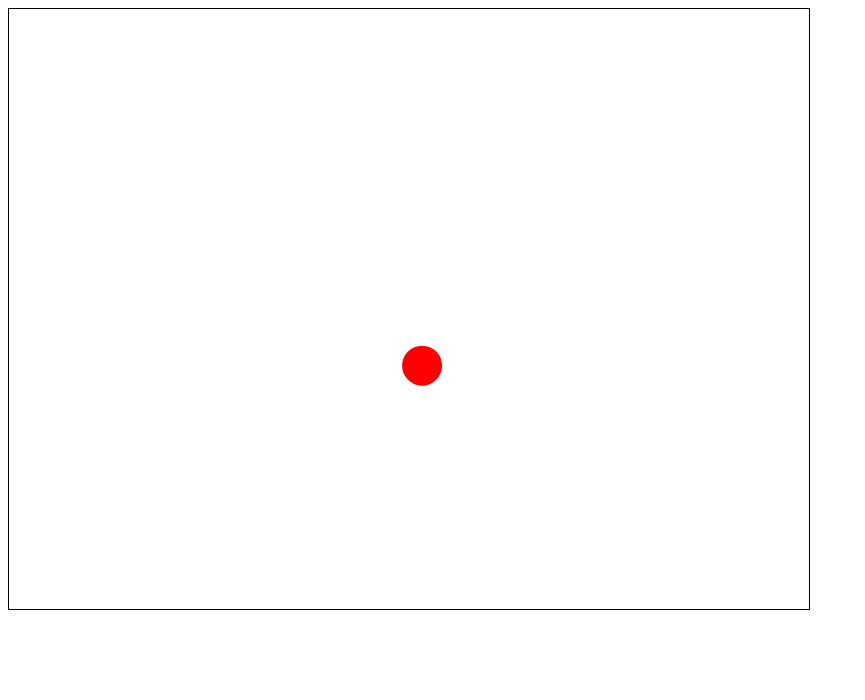
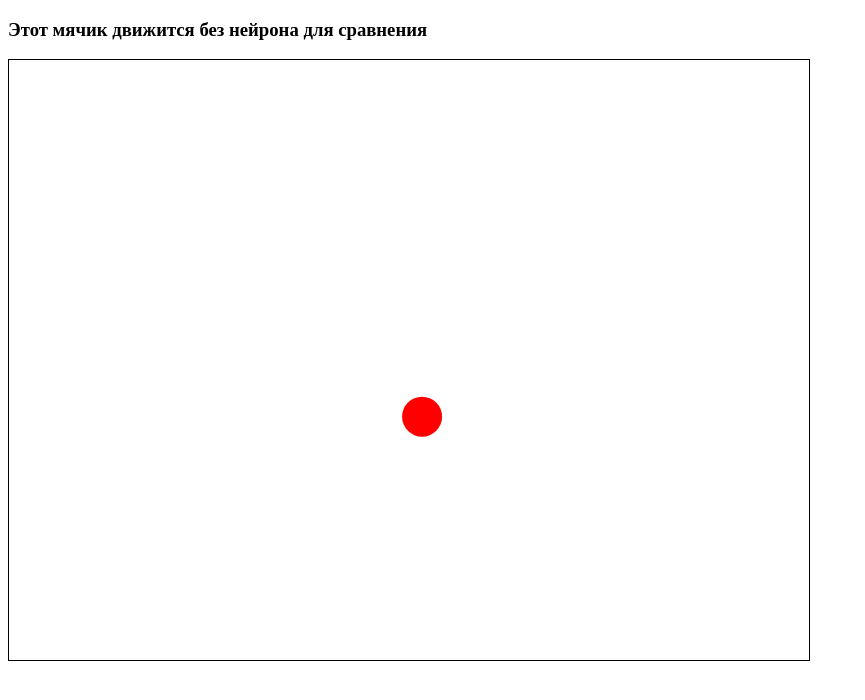
Before and after one commit to berlandbor/My-Projects-, a plain HTML site: page NNinJS/Ball.html in a window 1280 px wide. Shown: the whole page, without its empty margins (0-865 px from the left). Drawn offline with Linux system fonts and the light colour scheme.

Commit message:
Update Ball.html

```diff
--- a/NNinJS/Ball.html
+++ b/NNinJS/Ball.html
@@ -11,6 +11,7 @@
     </style>
 </head>
 <body>
+    <h3>Этот мячик движится без нейрона для сравнения</h3>
     <canvas id="canvas" width="800" height="600"></canvas>
 
     <script>
```
